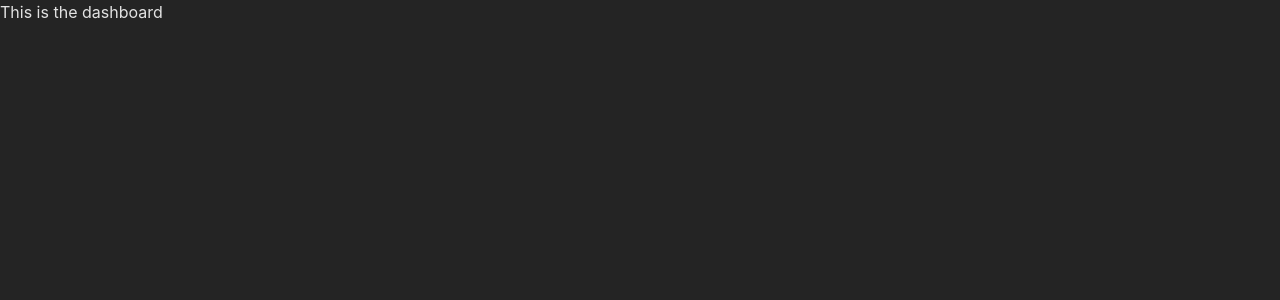
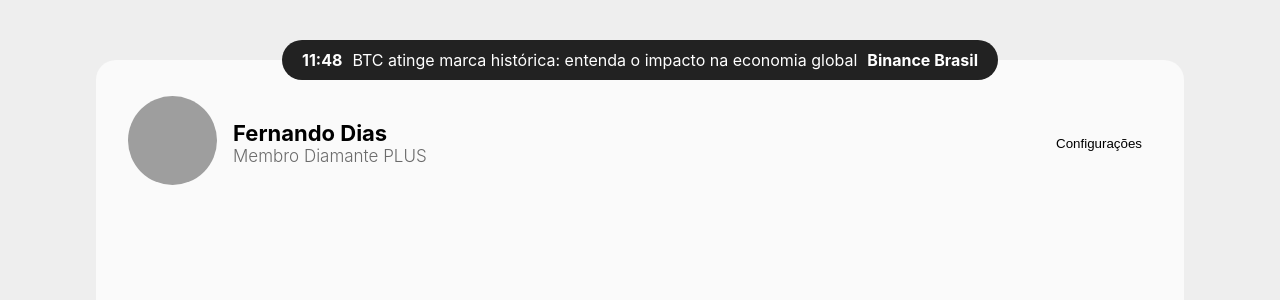
Before and after one commit to DennisWilton/teste-patrimoniando, a Vue app: page /dashboard in a window 1280 px wide. Shown: the top 300 px of the page. Built offline with nearby package versions, Linux system fonts and the light colour scheme; grey boxes are pictures that could not be loaded.

Commit message:
Added header and news at dashboard

```diff
--- a/src/views/Dashboard/Dashboard.vue
+++ b/src/views/Dashboard/Dashboard.vue
@@ -1 +1,173 @@
-<template>This is the dashboard</template>
+<template>
+  <div class="dashboard">
+    <div class="dashboard__container">
+      <div class="dashboard__outbox">
+        <div class="dashboard__news">
+          <div class="dashboard__news__time">11:48</div>
+          <div class="dashboard__news__title">
+            BTC atinge marca histórica: entenda o impacto na economia global
+          </div>
+          <div class="dashboard__news__author">Binance Brasil</div>
+        </div>
+        <div class="dashboard__outbox__settings">
+          <GearIcon />
+        </div>
+      </div>
+
+      <div class="dashboard__content">
+        <div class="dashboard__content__header">
+          <div class="dashboard__content__profile">
+            <DashboardProfile />
+          </div>
+          <div class="dashboard__content__settings">
+            <button>Configurações</button>
+          </div>
+        </div>
+      </div>
+    </div>
+  </div>
+</template>
+
+<script setup lang="ts">
+import DashboardProfile from './DashboardProfile.vue';
+import GearIcon from '../../icons/Gear.vue';
+</script>
+
+<style lang="scss" scoped>
+.dashboard {
+  min-height: 100%;
+  background: #eeeeee;
+  display: grid;
+  place-items: center;
+  padding: 60px 0;
+
+  &__container {
+    background: #fafafa;
+    width: 100%;
+    height: 100%;
+    max-width: 1088px;
+    display: grid;
+    grid-template-rows: 20px 1fr;
+  }
+
+  &__outbox {
+    transform: translateY(-50%);
+    height: min-content;
+    display: grid;
+    grid-template-columns: auto auto;
+    padding: 0 1.5rem;
+    grid-gap: 1rem;
+    align-items: center;
+    justify-items: center;
+    height: 40px;
+
+    &__settings {
+      display: grid;
+      place-items: center;
+    }
+  }
+
+  &__news {
+    background: #222;
+    color: white;
+    display: grid;
+    grid-template-columns: auto 1fr auto;
+    height: 100%;
+    display: grid;
+    align-items: center;
+    justify-items: center;
+    grid-template-columns: auto 1fr auto;
+    gap: 10px;
+    padding: 0px 20px;
+    border-radius: 20px;
+
+    &__time {
+      font-weight: bold;
+    }
+
+    &__title {
+      display: block;
+      width: 100%;
+      white-space: nowrap;
+      overflow: hidden;
+      text-overflow: ellipsis;
+    }
+
+    &__author {
+      font-weight: bold;
+    }
+  }
+
+  &__content {
+    padding: 1rem 2rem;
+
+    &__header {
+      color: #000;
+      display: grid;
+      grid-template-columns: 1fr;
+      grid-template-rows: 1fr;
+      align-items: center;
+      justify-content: space-between;
+    }
+
+    &__settings {
+      display: none;
+
+      & > button {
+        margin: 0;
+        border: none;
+        color: #000;
+        padding: 10px;
+        display: flex;
+        background: transparent;
+        align-items: center;
+        line-height: 100%;
+        border-radius: 10px;
+        cursor: pointer;
+        user-select: none;
+
+        &:hover {
+          background: #fff;
+        }
+
+        &:active {
+          background: #efefef;
+        }
+
+        /* hide outline */
+        &:focus {
+          outline: none;
+        }
+      }
+    }
+  }
+}
+
+@media (min-width: 768px) {
+  .dashboard {
+    padding: 60px;
+    &__outbox {
+      grid-template-columns: 1fr;
+
+      &__settings {
+        display: none;
+      }
+    }
+
+    &__container {
+      border-radius: 20px;
+    }
+
+    &__content {
+      &__header {
+        grid-template-columns: 1fr 1fr;
+      }
+      &__settings {
+        display: flex;
+        align-items: center;
+        justify-content: end;
+      }
+    }
+  }
+}
+</style>
--- /dev/null
+++ b/src/views/Dashboard/DashboardProfile.vue
@@ -0,0 +1,53 @@
+<template>
+  <div class="dashboard__profile">
+    <div class="dashboard__profile__avatar">
+      <img
+        src="https://www.gravatar.com/avatar/205e460b479e2e5b48aec07710c08d50"
+        alt="avatar"
+      />
+    </div>
+    <div class="dashboard__profile__info">
+      <h2 class="dashboard__profile__info__name">Fernando Dias</h2>
+      <p>Membro Diamante PLUS</p>
+    </div>
+  </div>
+</template>
+
+<style lang="scss" scoped>
+.dashboard__profile {
+  color: #000;
+  display: grid;
+  grid-template-columns: auto 1fr;
+  gap: 1rem;
+  align-items: center;
+  justify-content: space-between;
+
+  &__avatar {
+    width: min-content;
+    img {
+      width: 89px;
+      height: 89px;
+      border-radius: 50%;
+      pointer-events: none;
+    }
+  }
+
+  &__info {
+    width: 100%;
+    display: flex;
+    flex-flow: column;
+    gap: 0.25rem;
+
+    h2 {
+      font-size: 22px;
+      line-height: 100%;
+    }
+    p {
+      font-weight: 300;
+      font-size: 17px;
+      color: #6b6b6b;
+      line-height: 100%;
+    }
+  }
+}
+</style>
```
Also changed, not shown: src/components/HelloWorld.vue (deleted, +0 -38 lines), src/icons/Gear.vue (added, +14 -0 lines).
